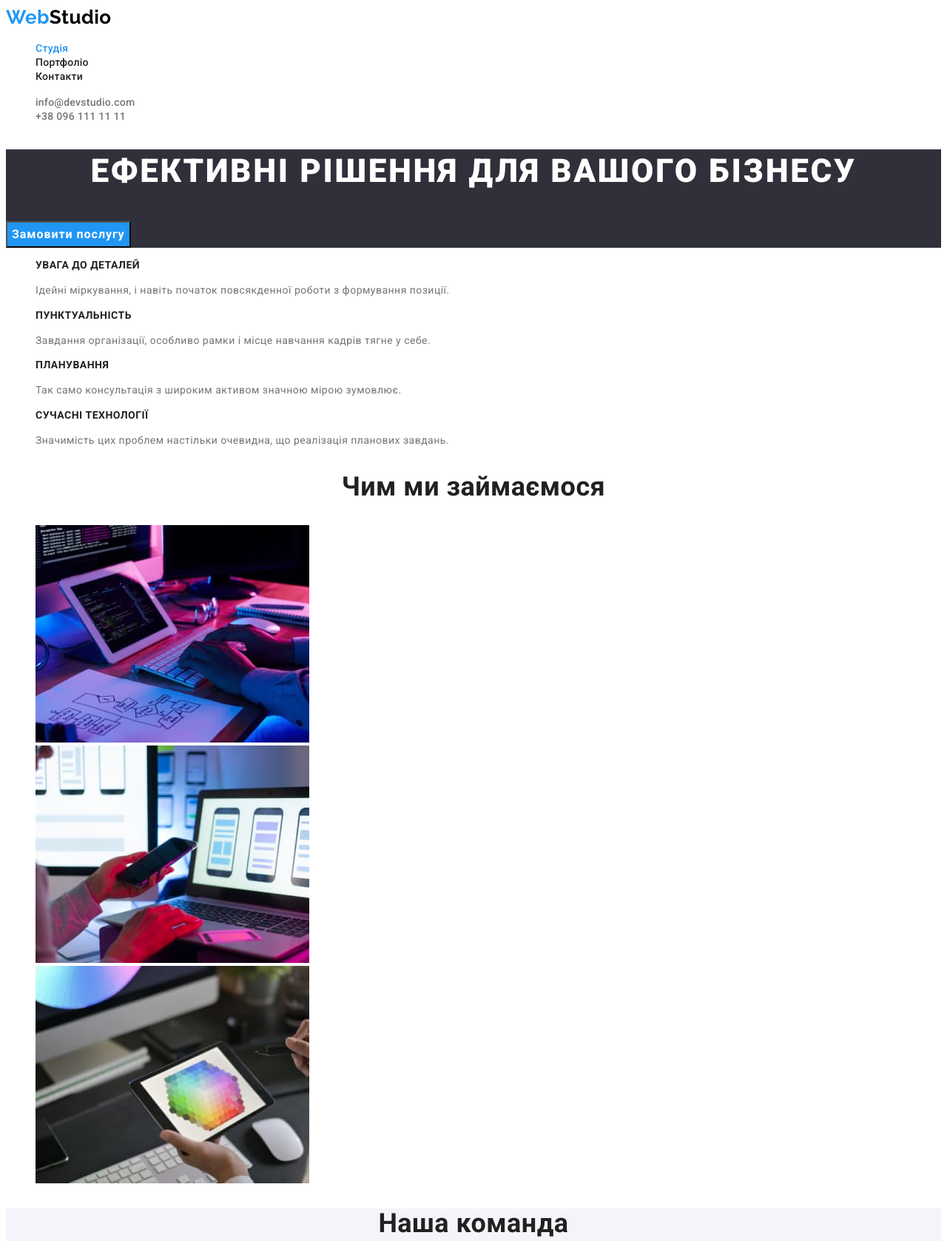
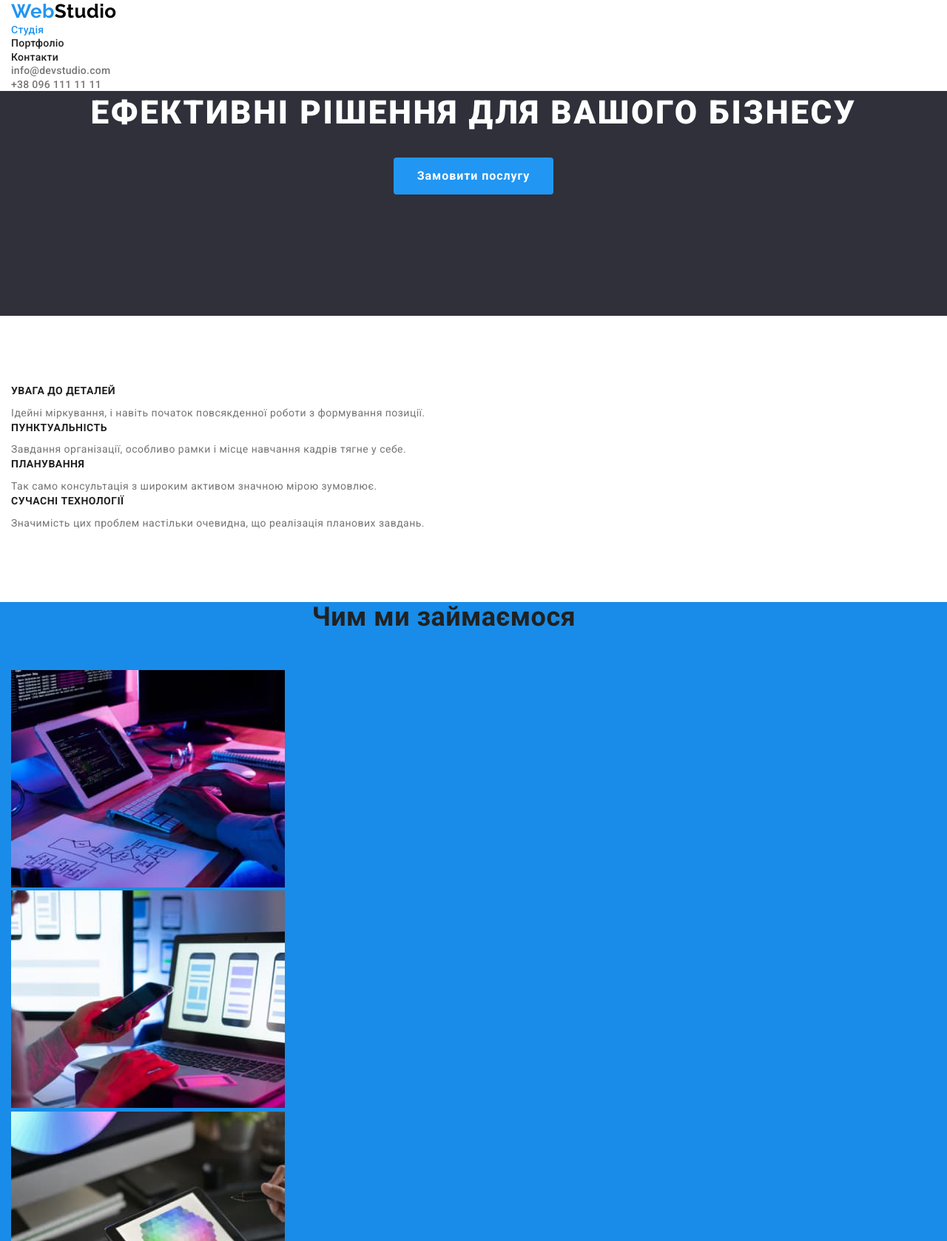
Before and after one commit to AlessioItaliano/goit-markup-hw-03, a plain HTML site: page index.html in a window 1280 px wide. Shown: the top 1678 px of the page at 74% size. Drawn offline with nearby package versions, Linux system fonts and the light colour scheme.

Commit message:
шапка

```diff
--- a/css/styles.css
+++ b/css/styles.css
@@ -7,7 +7,6 @@
   --address-second-color: rgba(255, 255, 255, 0.6);
   --primery-bg-color: #2f303a;
   --button-primery-bg-color: #2196f3;
-  --button-secondary-bg-color: #f5f4fa;
   --button-bg-active-color: #188ce8;
   --special-bg-color: #f5f4fa;
   --portfolio-bg-color: #eeeeee;
@@ -20,9 +19,12 @@ body {
   letter-spacing: 0.03em;
 }
 
-.list {
+ul {
   list-style: none;
+  margin: 0;
+  padding: 0;
 }
+
 
 /* Шапка сайту*/
 
@@ -79,6 +81,8 @@ body {
 
 .banner {
   background-color: var(--primery-bg-color);
+  text-align: center;
+  margin-bottom: 94px;
 }
 
 .banner-title {
@@ -89,6 +93,10 @@ body {
   text-align: center;
   letter-spacing: 0.06em;
   text-transform: uppercase;
+
+  /* width: 696px; */
+  margin-top: 0;
+  margin-bottom: 30px;
 }
 
 /* Кнопка */
@@ -98,6 +106,9 @@ body {
   font-size: 16px;
   text-align: center;
   cursor: pointer;
+
+  border-radius: 4px;
+  border: transparent;
 }
 
 .button.primery {
@@ -106,6 +117,10 @@ body {
   font-weight: 700;
   line-height: 1.87;
   letter-spacing: 0.06em;
+
+  padding: 10px 32px;
+  min-width: 216px;
+  margin-bottom: 164px;
 }
 
 .button.primery:hover,
@@ -115,10 +130,13 @@ body {
 }
 .button.secondary {
   color: var(--title-text-color);
-  background-color: var(--button-secondary-bg-color);
+  background-color: var(--special-bg-color);
   font-weight: 500;
   line-height: 1.62;
   letter-spacing: 0.03em;
+
+  min-width: 73px;
+  padding: 6px 22px;
 }
 
 .button.secondary:hover,
@@ -129,22 +147,32 @@ body {
 
 /* Інформація по секціям загальна */
 
-.title,
+.container {
+  width: 1200px;
+  padding-left: 15px;
+  padding-right: 15px;
+}
+
+.features-title,
+.work-title,
+.team-title,
+.portfolio-title,
 .features-item,
 .team-people,
 .portfolio-sample {
   color: var(--title-text-color);
 }
 
-.title {
+.features-title,
+.work-title,
+.team-title,
+.portfolio-title {
   font-weight: 700;
   font-size: 36px;
   line-height: 1.16;
   text-align: center;
 }
 
-/* .portfolio.title
-.features.title */
 .visually-hidden {
   position: absolute;
   white-space: nowrap;
@@ -160,22 +188,52 @@ body {
 
 /* Секція особливості */
 
+.features {
+  margin-bottom: 94px;
+}
+
 .features-item {
   font-weight: 700;
   font-size: 14px;
   line-height: 1.14;
   text-transform: uppercase;
+
+  margin-top: 0;
+  margin-bottom: 10px;
 }
 
 .features-text {
   font-size: 14px;
   line-height: 1.71;
+
+  margin-top: 0;
+  margin-bottom: 0;
+}
+
+/* Чим ми замаємось */
+
+.work {
+  margin-bottom: 94px;
+
+  background-color: #188ce8;
+}
+
+.work-title {
+  margin-bottom: 50px;
 }
 
 /* Наша команда */
 
 .our-team {
-  background-color: var(--special-bg-color);
+ background-color: green;
+  /* background-color: var(--special-bg-color); */
+
+}
+
+.team-title {
+  background-color: yellow;
+margin-top: 94px;
+
 }
 
 .team-item {
@@ -202,11 +260,6 @@ body {
   text-decoration: none;
 }
 
-/* .portfolio-item:hover
-.portfolio-item:focus {
-
-} */
-
 .portfolio-sample {
   font-weight: 700;
   font-size: 18px;
@@ -231,19 +284,19 @@ body {
   color: var(--primery-white-color);
 }
 
-.footer .link {
+.footer-link {
   color: var(--address-second-color);
 }
 
 .address-link:hover,
 .address-link:focus,
-.footer .link:hover,
-.footer .link:focus {
+.footer-link:hover,
+.footer-link:focus {
   color: var(--accent-color);
 }
 
-.footer .address-link,
-.footer .link {
+.address-link,
+.footer-link {
   font-style: normal;
   font-size: 14px;
   line-height: 1.71;
--- a/index.html
+++ b/index.html
@@ -5,18 +5,25 @@
     <meta http-equiv="X-UA-Compatible" content="IE=edge" />
     <meta name="viewport" content="width=device-width, initial-scale=1.0" />
     <title>Студія</title>
+    <!-- Нормалізація -->
+    <link
+      rel="stylesheet"
+      href="https://cdnjs.cloudflare.com/ajax/libs/modern-normalize/1.1.0/modern-normalize.min.css"
+    />
+    <!-- Шрифти -->
     <link rel="preconnect" href="https://fonts.googleapis.com" />
     <link rel="preconnect" href="https://fonts.gstatic.com" crossorigin />
     <link
       href="https://fonts.googleapis.com/css2?family=Raleway:wght@700&family=Roboto:wght@400;500;700;900&display=swap"
       rel="stylesheet"
     />
+    <!-- Стилі -->
     <link rel="stylesheet" href="./css/styles.css" />
   </head>
   <body>
-
     <!--Шапка сторінки-->
-    <header>
+    <header class=header>
+      <div class="container">
         <nav>
           <a href="./index.html" class="logo"> <span class="first-color-logo">Web</span>Studio </a>
           <ul class="site-nav list">
@@ -33,6 +40,7 @@
             <a href="tel:+380961111111" class="link">+38 096 111 11 11</a>
           </li>
         </ul>
+      </div>
     </header>
 
     <!--Основний контент сторінки-->
@@ -45,8 +53,9 @@
 
       <!--Особливості-->
       <section class="features">
-        <h2 class="features title visually-hidden">Особливості</h2>
-        <ul class="features list">
+        <div class="container">
+          <h2 class="features-title visually-hidden">Особливості</h2>
+        <ul class="features-list">
           <li>
             <h3 class="features-item">Увага до деталей</h3>
             <p class="features-text">
@@ -61,7 +70,9 @@
           </li>
           <li>
             <h3 class="features-item">Планування</h3>
-            <p class="features-text">Так само консультація з широким активом значною мірою зумовлює.</p>
+            <p class="features-text">
+              Так само консультація з широким активом значною мірою зумовлює.
+            </p>
           </li>
           <li>
             <h3 class="features-item">Сучасні технології</h3>
@@ -70,27 +81,31 @@
             </p>
           </li>
         </ul>
+        </div>
       </section>
 
       <!--Чим ми займаємось-->
       <section class="work">
-        <h2 class="work title">Чим ми займаємося</h2>
-        <ul class="work list">
+        <div class="container">
+        <h2 class="work-title">Чим ми займаємося</h2>
+        <ul class="work-list">
           <li>
-            <img src="./images/main-page/box-1.jpg" alt="Бокс-1" width="370" />
+            <img src="./images/main-page/box-1.jpg" alt="Бокс 1" width="370" />
           </li>
           <li>
-            <img src="./images/main-page/box-2.jpg" alt="Бокс-2" width="370" />
+            <img src="./images/main-page/box-2.jpg" alt="Бокс 2" width="370" />
           </li>
           <li>
-            <img src="./images/main-page/box-3.jpg" alt="Бокс-3" width="370" />
+            <img src="./images/main-page/box-3.jpg" alt="Бокс 3" width="370" />
           </li>
         </ul>
+        </div>
       </section>
 
       <!--Наша команда-->
       <section class="our-team">
-        <h2 class="team title">Наша команда</h2>
+        <div class="container">
+        <h2 class="team-title">Наша команда</h2>
         <ul class="team list">
           <li class="team-item">
             <img src="./images/main-page/img-1.jpg" alt="Ігор Дем'яненко" width="270" />
@@ -105,7 +120,7 @@
           <li class="team-item">
             <img src="./images/main-page/img-3.jpg" alt="Микола Тарасов" width="270" />
             <h3 class="team-people">Микола Тарасов</h3>
-            <p lang="en" class=" team-job">Marketing</p>
+            <p lang="en" class="team-job">Marketing</p>
           </li>
           <li class="team-item">
             <img src="./images/main-page/img-4.jpg" alt="Михайло Єрмаков" width="270" />
@@ -113,11 +128,13 @@
             <p lang="en" class="team-job">UI Designer</p>
           </li>
         </ul>
+        </div>
       </section>
     </main>
 
     <!--Підвал сторінки-->
     <footer class="footer">
+      <div class="container">
       <a href="./index.html" class="logo">
         <span class="first-color-logo">Web</span><span class="second-color-logo">Studio</span>
       </a>
@@ -133,10 +150,12 @@
               м. Київ, пр-т Лесі Українки, 26
             </a>
           </li>
-          <li><a href="mailto:info@devstudio.com" class="link">info@devstudio.com</a></li>
-          <li><a href="tel:+380961111111" class="link">+38 096 111 11 11</a></li>
+          <li><a href="mailto:info@devstudio.com" class="footer-link">info@devstudio.com</a></li>
+          <li><a href="tel:+380961111111" class="footer-link">+38 096 111 11 11</a></li>
         </ul>
       </address>
+      </div>
+      </footer>
     </footer>
   </body>
 </html>
```
Also changed, not shown: portfolio.html (+10 -3 lines). Lines whose indentation alone changed are shown as unchanged.
